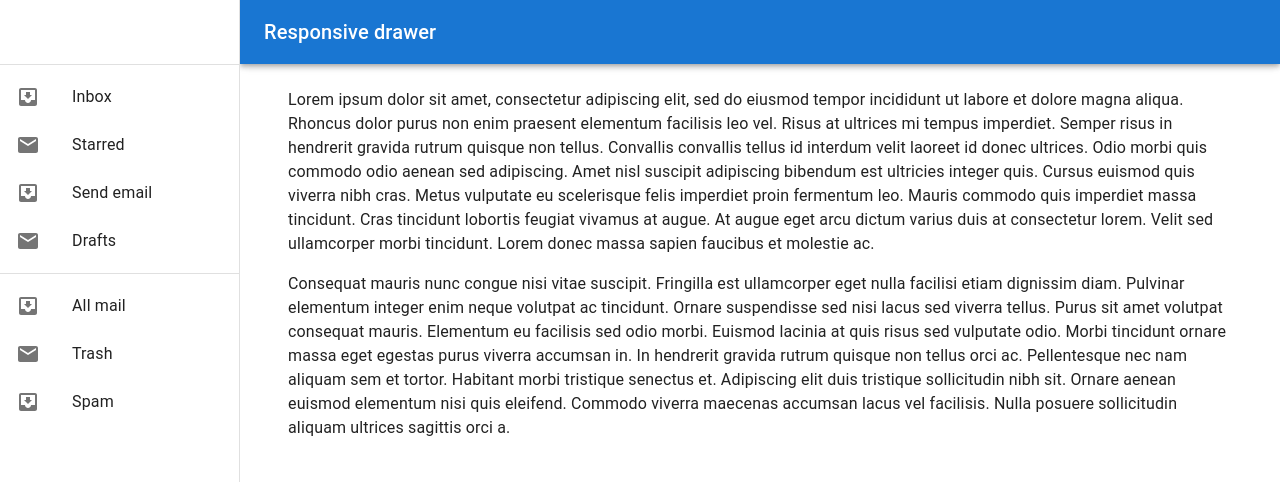
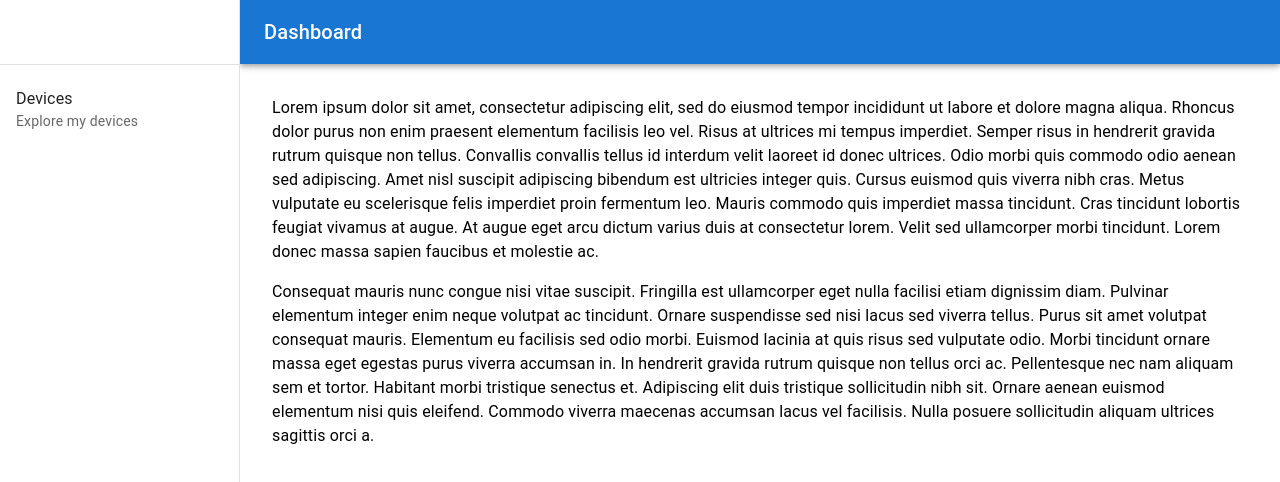
Before and after one commit to ivanovx/ProjectX, a React (Create React App) app in the folder frontend/: page /dashboard in a window 1280 px wide. Shown: the top 482 px of the page. Built offline with nearby package versions, Linux system fonts and the light colour scheme.

Commit message:
base updates

```diff
--- a/frontend/src/components/Layout/Dashboard.tsx
+++ b/frontend/src/components/Layout/Dashboard.tsx
@@ -21,16 +21,8 @@ import AuthProvider from '../Auth';
 
 const drawerWidth = 240;
 
-interface Props {
-  /**
-   * Injected by the documentation to work in an iframe.
-   * You won't need it on your project.
-   */
-  window?: () => Window;
-}
 
-export default function ResponsiveDrawer(props: Props) {
-  const { window } = props;
+export default function ResponsiveDrawer() {
     const [mobileOpen, setMobileOpen] = React.useState(false);
 
     const handleDrawerToggle = () => {
@@ -38,71 +30,43 @@ export default function ResponsiveDrawer(props: Props) {
     };
 
     const drawer = (
-    <div>
+        <>
             <Toolbar />
             <Divider />
             <List>
-        {['Inbox', 'Starred', 'Send email', 'Drafts'].map((text, index) => (
-          <ListItem key={text} disablePadding>
-            <ListItemButton>
-              <ListItemIcon>
-                {index % 2 === 0 ? <InboxIcon /> : <MailIcon />}
-              </ListItemIcon>
-              <ListItemText primary={text} />
+                <ListItem disablePadding>
+                    <ListItemButton href='/dashboard/devices'>
+                        <ListItemText primary="Devices" secondary="Explore my devices" />
                     </ListItemButton>
                 </ListItem>
-        ))}
             </List>
-      <Divider />
-      <List>
-        {['All mail', 'Trash', 'Spam'].map((text, index) => (
-          <ListItem key={text} disablePadding>
-            <ListItemButton>
-              <ListItemIcon>
-                {index % 2 === 0 ? <InboxIcon /> : <MailIcon />}
-              </ListItemIcon>
-              <ListItemText primary={text} />
-            </ListItemButton>
-          </ListItem>
-        ))}
-      </List>
-    </div>
+        </>
     );
 
-  const container = window !== undefined ? () => window().document.body : undefined;
+    const container = window !== undefined ? () => document.body : undefined;
+
+    const appbarSx = {
+        width: { sm: `calc(100% - ${drawerWidth}px)` },
+        ml: { sm: `${drawerWidth}px` },
+    };
 
     return (
         <AuthProvider>
             <Box sx={{ display: 'flex' }}>
-      <CssBaseline />
-      <AppBar
-        position="fixed"
-        sx={{
-          width: { sm: `calc(100% - ${drawerWidth}px)` },
-          ml: { sm: `${drawerWidth}px` },
-        }}
-      >
+                <AppBar position="fixed" sx={appbarSx}>
                     <Toolbar>
                         <IconButton
                             color="inherit"
-            aria-label="open drawer"
                             edge="start"
                             onClick={handleDrawerToggle}
                             sx={{ mr: 2, display: { sm: 'none' } }}
                         >
                             <MenuIcon />
                         </IconButton>
-          <Typography variant="h6" noWrap component="div">
-            Responsive drawer
-          </Typography>
+                        <Typography variant="h6" noWrap>Dashboard</Typography>
                     </Toolbar>
                 </AppBar>
-      <Box
-        component="nav"
-        sx={{ width: { sm: drawerWidth }, flexShrink: { sm: 0 } }}
-        aria-label="mailbox folders"
-      >
-        {/* The implementation can be swapped with js to avoid SEO duplication of links. */}
+                <Box sx={{ width: { sm: drawerWidth }, flexShrink: { sm: 0 } }}>
                     <Drawer
                         container={container}
                         variant="temporary"
@@ -129,10 +93,7 @@ export default function ResponsiveDrawer(props: Props) {
                         {drawer}
                     </Drawer>
                 </Box>
-      <Box
-        component="main"
-        sx={{ flexGrow: 1, p: 3, width: { sm: `calc(100% - ${drawerWidth}px)` } }}
-      >
+                <Box sx={{ flexGrow: 1, p: 3, width: { sm: `calc(100% - ${drawerWidth}px)` } }}>
                     <Toolbar />
                     <Outlet />
                 </Box>
--- a/frontend/src/index.tsx
+++ b/frontend/src/index.tsx
@@ -1,6 +1,6 @@
 import React from 'react';
 import ReactDOM from 'react-dom/client';
-import { Navigate, RouterProvider, createBrowserRouter } from 'react-router-dom';
+import { RouterProvider, createBrowserRouter } from 'react-router-dom';
 import Layout from './components/Layout';
 import DashboardLayout from './components/Layout/Dashboard';
 import Home from './views/Home';
@@ -19,8 +19,6 @@ const router = createBrowserRouter([
         element: <Layout />,
         children: [
             { index: true,  element: <Home /> },
-            //{ path: "dashboard", element: <Dashboard /> },
-            //{ path: "dashboard/devices/create", element: <CreateDevice /> },
             { path: "user/signin", element: <SignIn /> },
             { path: "user/signup", element: <SignUp /> }
         ]
--- a/frontend/src/modules/apiConfig.ts
+++ b/frontend/src/modules/apiConfig.ts
@@ -5,3 +5,4 @@ export const SIGNUP_URL = `${API_URL}/auth/signup`;
 export const HOME_URL = `${API_URL}/home`;
 
 export const USER_DEVICES_URL = `${API_URL}/devices`;
+export const CREATE_DEVICE_URL = `${USER_DEVICES_URL}/create`;
--- a/frontend/src/modules/device-service.ts
+++ b/frontend/src/modules/device-service.ts
@@ -1,6 +1,6 @@
 import HttpService from "./http-service";
 
-import { API_URL, HOME_URL, USER_DEVICES_URL } from "./apiConfig";
+import { API_URL, CREATE_DEVICE_URL, HOME_URL, USER_DEVICES_URL } from "./apiConfig";
 
 export default class DeviceService {
     static getAllDevices() {
@@ -16,7 +16,7 @@ export default class DeviceService {
     }
 
     static createDevice(deviceData: any, token: string) {
-        return HttpService.doPost(`${API_URL}/devices/create`, deviceData, {
+        return HttpService.doPost(CREATE_DEVICE_URL, deviceData, {
             headers: {
                 'Authorization' : `Bearer ${token}`
             }
@@ -24,7 +24,7 @@ export default class DeviceService {
     }
 
     static activateDevice(deviceId: string, token: string) {
-        return HttpService.doPost(`${API_URL}/devices/activate/${deviceId}`, null, {
+        return HttpService.doPost(`${USER_DEVICES_URL}/activate/${deviceId}`, null, {
             headers: {
                 'Authorization' : `Bearer ${token}`
             }
--- a/frontend/src/modules/http-service.ts
+++ b/frontend/src/modules/http-service.ts
@@ -1,11 +1,11 @@
-import axios from "axios";
+import axios, { AxiosRequestConfig } from "axios";
 
 export const BEARER_TOKEN_AUTH = (token: string) => {
     return { 'Authorization' : `Bearer ${token}` };
 }
 
 export default class HttpService {
-    static doGet(url: string, config?: any) {
+    static doGet(url: string, config?: AxiosRequestConfig) {
         return new Promise((resolve, reject) =>
             axios
                 .get(url, config)
@@ -14,7 +14,7 @@ export default class HttpService {
         );
     }
 
-    static doPost(url: string, data?: any, config?: any) {
+    static doPost(url: string, data: any = undefined, config?: AxiosRequestConfig) {
         return new Promise((resolve, reject) =>
             axios
                 .post(url, data, config)
@@ -23,7 +23,7 @@ export default class HttpService {
         );
     }
 
-    static doPut(url: string, data: any, config?: any) {
+    static doPut(url: string, data: any = undefined, config?: AxiosRequestConfig) {
         return new Promise((resolve, reject) =>
             axios
                 .put(url, data, config)
@@ -32,7 +32,7 @@ export default class HttpService {
         ));
     }
 
-    static doDelete(url: string, config?: any) {
+    static doDelete(url: string, config?: AxiosRequestConfig) {
         return new Promise((resolve, reject) =>
             axios
                 .delete(url, config)
--- a/frontend/src/views/Dashboard/Devices/index.tsx
+++ b/frontend/src/views/Dashboard/Devices/index.tsx
@@ -20,15 +20,24 @@ export default function Devices() {
     const auth = useAuth();
     const [devices, setDevices] = React.useState([]);
 
-    React.useEffect(() => {
+    const token = auth.token.accessToken;
+
+    const getDevices = () => {
         DeviceService
-            .getUserDevices(auth.token.accessToken)
-            .then((devices: any[]) => {
-                setDevices(devices);
-                console.log(devices);
-            })
+            .getUserDevices(token)
+            .then((devices: any[]) => setDevices(devices))
             .catch(console.log);
-    }, []);
+    };
+
+    React.useEffect(getDevices, []);
+    React.useEffect(getDevices, [devices]);
+
+    const onActivate = React.useCallback((id: any) => {
+        DeviceService
+            .activateDevice(id, token)
+            .then(console.log)
+            .catch(console.log);
+    }, [devices]);
 
     return (
         <TableContainer component={Paper}>
@@ -45,25 +54,24 @@ export default function Devices() {
                     </TableRow>
                 </TableHead>
                 <TableBody>
-                    {devices.map(device => <Device key={device.id} device={device} token={auth.token.accessToken} />)}
+                    {devices.map(device => <Device key={device.id} device={device} onActivate={() => onActivate(device.id)} />)}
                 </TableBody>
             </Table>
         </TableContainer>
     );
 }
 
-function Device({ device, token }) {
+function Device({ device, onActivate }) {
     const [open, setOpen] = React.useState(false);
 
-    const onActivate = () => {
-        console.log("activate device")
-        DeviceService.activateDevice(device.id, token).then(console.log).catch(console.log);
-    };
 
-    const onGenereateCredentials = () => {
-        console.log("Generate credentials for device");
-        DeviceService.createToken(device.id, token).then(console.log).catch(console.log);
-    }
+
+    /*const onGenereateCredentials = () => {
+        DeviceService
+            .createToken(device.id, token)
+            .then(console.log)
+            .catch(console.log);
+    }*/
 
     return (
         <React.Fragment>
@@ -84,24 +92,8 @@ function Device({ device, token }) {
                 <TableCell style={{ paddingBottom: 0, paddingTop: 0 }} colSpan={6}>
                     <Collapse in={open} timeout="auto" unmountOnExit>
                         <Button onClick={onActivate}>Activate</Button>
-                        <Button onClick={onGenereateCredentials}>Credentials</Button>
                         <Box sx={{ margin: 1 }}>
-                            <Typography variant="h6" gutterBottom component="div">
-                                History
-                            </Typography>
-                            <Table size="small" aria-label="purchases">
-                                <TableHead>
-                                    <TableRow>
-                                        <TableCell>Date</TableCell>
-                                        <TableCell>Customer</TableCell>
-                                        <TableCell align="right">Amount</TableCell>
-                                        <TableCell align="right">Total price ($)</TableCell>
-                                    </TableRow>
-                                </TableHead>
-                                <TableBody>
-
-                                </TableBody>
-                            </Table>
+                            <Typography variant="h6" gutterBottom>History</Typography>
                         </Box>
                     </Collapse>
                 </TableCell>
--- a/frontend/src/views/Dashboard/index.tsx
+++ b/frontend/src/views/Dashboard/index.tsx
@@ -1,8 +1,8 @@
-import { Container, Typography } from "@mui/material";
+import { Typography } from "@mui/material";
 
 export default function Home() {
     return (
-        <Container>
+        <>
             <Typography paragraph>
                 Lorem ipsum dolor sit amet, consectetur adipiscing elit, sed do eiusmod
                 tempor incididunt ut labore et dolore magna aliqua. Rhoncus dolor purus non
@@ -30,6 +30,6 @@ export default function Home() {
                 eleifend. Commodo viverra maecenas accumsan lacus vel facilisis. Nulla
                 posuere sollicitudin aliquam ultrices sagittis orci a.
             </Typography>
-        </Container>
+        </>
     );
 }
```
Lines whose indentation alone changed are shown as unchanged.
